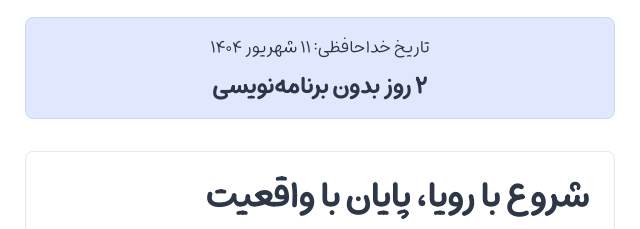
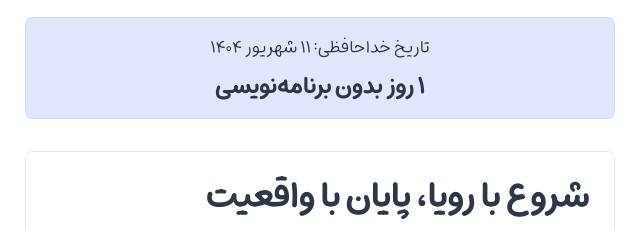
Before and after one commit to amuleo/simp, a plain HTML site: page bye.html in a window 1280 px wide. Shown: the part 136-365 px from the top of the page, 320-960 px from the left. Drawn offline with nearby package versions, Linux system fonts and the light colour scheme.

Commit message:
Update bye.html

```diff
--- a/bye.html
+++ b/bye.html
@@ -159,7 +159,7 @@
         }
 
         // Fixed farewell date (June 5, 2025)
-        const farewellDate = new Date('2025-08-31T00:00:00'); // Changed to June 6, 2025
+        const farewellDate = new Date('2025-09-01T23:15:00'); // Changed to June 6, 2025
         const farewellShamsiDate = '۱۱ شهریور ۱۴۰۴'; // Corresponding Shamsi date for June 5, 2025
 
         // Update the date box on load
```
